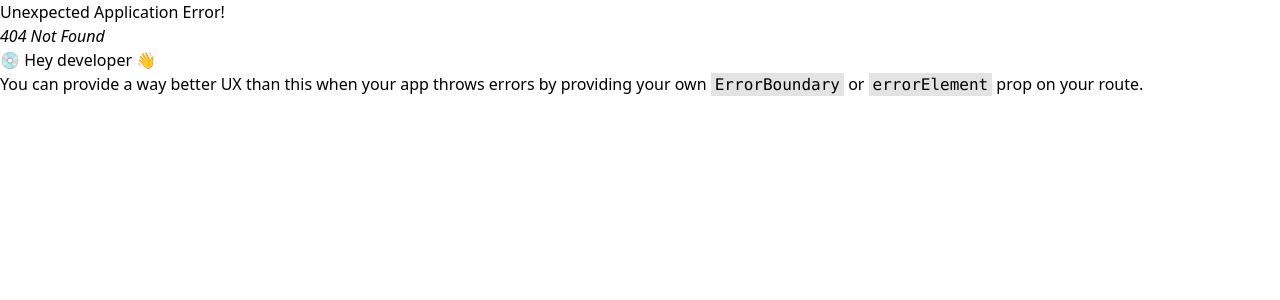
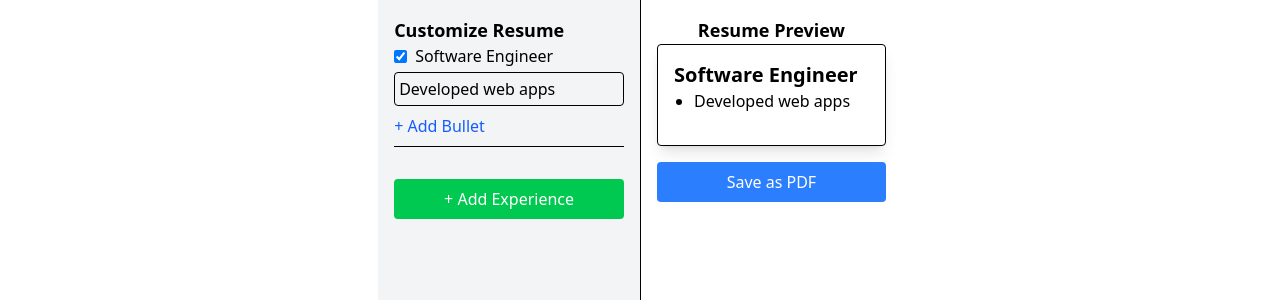
Before and after one commit to bluethreadmade/Career-Manager, a React (Vite) app in the folder client/: page /editor in a window 1280 px wide. Before the commit this address had no page. Shown: the top 300 px of the page. Built offline with nearby package versions, Linux system fonts and the light colour scheme.

Commit message:
proof of concept

```diff
--- a/client/src/App.jsx
+++ b/client/src/App.jsx
@@ -5,7 +5,6 @@ import { Outlet } from 'react-router-dom';
 function App() {
   return (
     <div class="h-screen flex items-center justify-center">
-      <h1>Welcome to Career Manager</h1>
       <Outlet /> {/* The nested routes will render here */}
     </div>
   );
--- /dev/null
+++ b/client/src/pages/editor.jsx
@@ -0,0 +1,155 @@
+/* DEPENDENCIES */
+import { useState } from 'react'
+import React from 'react'
+
+// import printing css
+import '../styles/print.css'
+
+export default function Editor() {
+  const [experiences, setExperiences] = useState([
+    {
+      id: 1,
+      title: 'Software Engineer',
+      bullets: ['Developed web apps'],
+      visible: true,
+    },
+  ])
+
+  const addExperience = () => {
+    const newExperience = {
+      id: Date.now(),
+      title: 'New Position',
+      bullets: [''],
+      visible: true,
+    }
+    setExperiences([...experiences, newExperience])
+  }
+
+  const addBullet = (expId) => {
+    setExperiences(
+      experiences.map((exp) =>
+        exp.id === expId ? { ...exp, bullets: [...exp.bullets, ''] } : exp,
+      ),
+    )
+  }
+
+  const toggleVisibility = (expId) => {
+    setExperiences(
+      experiences.map((exp) =>
+        exp.id === expId ? { ...exp, visible: !exp.visible } : exp,
+      ),
+    )
+  }
+
+  const saveAsPDF = () => {
+    const resumePreview = document.getElementById('resume-preview')
+    if (resumePreview) {
+      const printWindow = window.open('', '_blank')
+
+      // Extract styles from the main document
+      const styles = Array.from(document.styleSheets)
+        .map((sheet) => {
+          try {
+            return Array.from(sheet.cssRules || [])
+              .map((rule) => rule.cssText)
+              .join('\n')
+          } catch (e) {
+            return ''
+          }
+        })
+        .join('\n')
+
+      printWindow.document.write(`
+        <!DOCTYPE html>
+        <html>
+        <head>
+          <title>Resume</title>
+          <style>${styles}</style>
+        </head>
+        <body>
+          ${resumePreview.outerHTML}
+        </body>
+        </html>
+      `)
+
+      printWindow.document.close()
+      printWindow.print()
+    }
+  }
+
+  return (
+    <div className="flex h-screen">
+      {/* Left Side: Inputs */}
+      <div className="w-1/2 p-4 bg-gray-100 overflow-y-auto">
+        <h2 className="text-lg font-semibold">Customize Resume</h2>
+        {experiences.map((exp, index) => (
+          <div key={index} className="mb-4 border-b pb-2">
+            <label className="flex items-center space-x-2">
+              <input
+                type="checkbox"
+                checked={exp.visible}
+                onChange={() => toggleVisibility(exp.id)}
+              />
+              <span>{exp.title}</span>
+            </label>
+            {exp.bullets.map((bullet, i) => (
+              <input
+                key={i}
+                type="text"
+                value={bullet}
+                className="block w-full p-1 border rounded mt-1"
+                onChange={(e) => {
+                  const newBullets = [...exp.bullets]
+                  newBullets[i] = e.target.value
+                  setExperiences(
+                    experiences.map((ex) =>
+                      ex.id === exp.id ? { ...ex, bullets: newBullets } : ex,
+                    ),
+                  )
+                }}
+              />
+            ))}
+            <button
+              className="mt-2 text-blue-600"
+              onClick={() => addBullet(exp.id)}
+            >
+              + Add Bullet
+            </button>
+          </div>
+        ))}
+        <button
+          className="mt-4 px-4 py-2 bg-green-500 text-white rounded w-full"
+          onClick={addExperience}
+        >
+          + Add Experience
+        </button>
+      </div>
+
+      {/* Right Side: Live Preview */}
+      <div className="w-1/2 p-4 bg-white border-l overflow-y-auto">
+        <h2 className="text-lg font-semibold text-center">Resume Preview</h2>
+        <div id="resume-preview" className="p-4 border rounded shadow-lg">
+          {experiences.map(
+            (exp, index) =>
+              exp.visible && (
+                <div key={index} className="mb-4">
+                  <h3 className="text-xl font-bold">{exp.title}</h3>
+                  <ul className="list-disc ml-5">
+                    {exp.bullets.map(
+                      (bullet, i) => bullet && <li key={i}>{bullet}</li>,
+                    )}
+                  </ul>
+                </div>
+              ),
+          )}
+        </div>
+        <button
+          onClick={saveAsPDF}
+          className="mt-4 px-4 py-2 bg-blue-500 text-white rounded w-full"
+        >
+          Save as PDF
+        </button>
+      </div>
+    </div>
+  )
+}
--- /dev/null
+++ b/client/src/styles/print.css
@@ -0,0 +1,23 @@
+@media print {
+    body {
+      font-family: Arial, sans-serif;
+    }
+
+    #resume-preview {
+      width: 100%;
+      box-shadow: none;
+      border: none;
+    }
+
+    button {
+      display: none;
+    }
+
+    ul {
+      padding-left: 20px;
+    }
+
+    h3 {
+      margin-bottom: 5px;
+    }
+  }
```
Also changed, not shown: client/src/main.jsx (+6 -1 lines).
